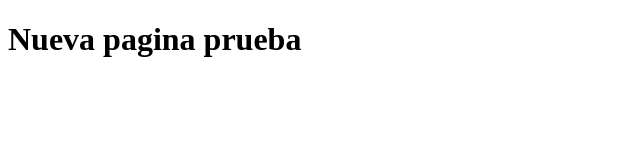
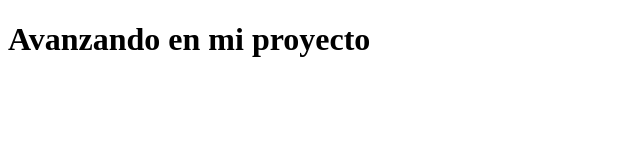
Before and after one commit to luigipsmf/pruebaderepositorio, a plain HTML site: page index.html in a window 1280 px wide. Shown: the whole page, without its empty margins (0-640 px from the left). Drawn offline with Linux system fonts and the light colour scheme.

Commit message:
Cambiando el titulo del proyecto

```diff
--- a/index.html
+++ b/index.html
@@ -6,6 +6,6 @@
     <title>Document</title>
 </head>
 <body>
-  <h1>Nueva pagina prueba</h1>
+  <h1>Avanzando en mi proyecto</h1>
 </body>
 </html>
```
